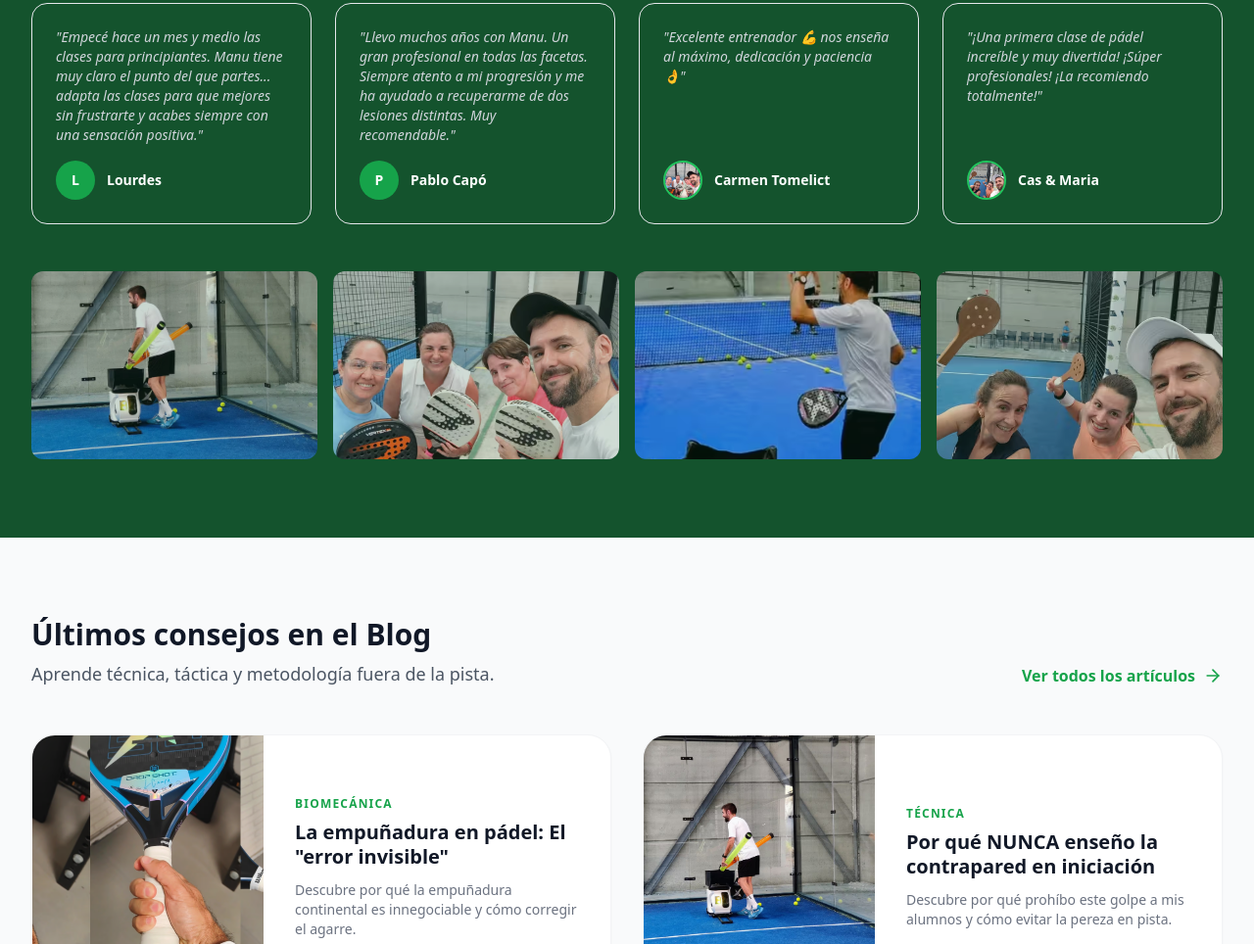
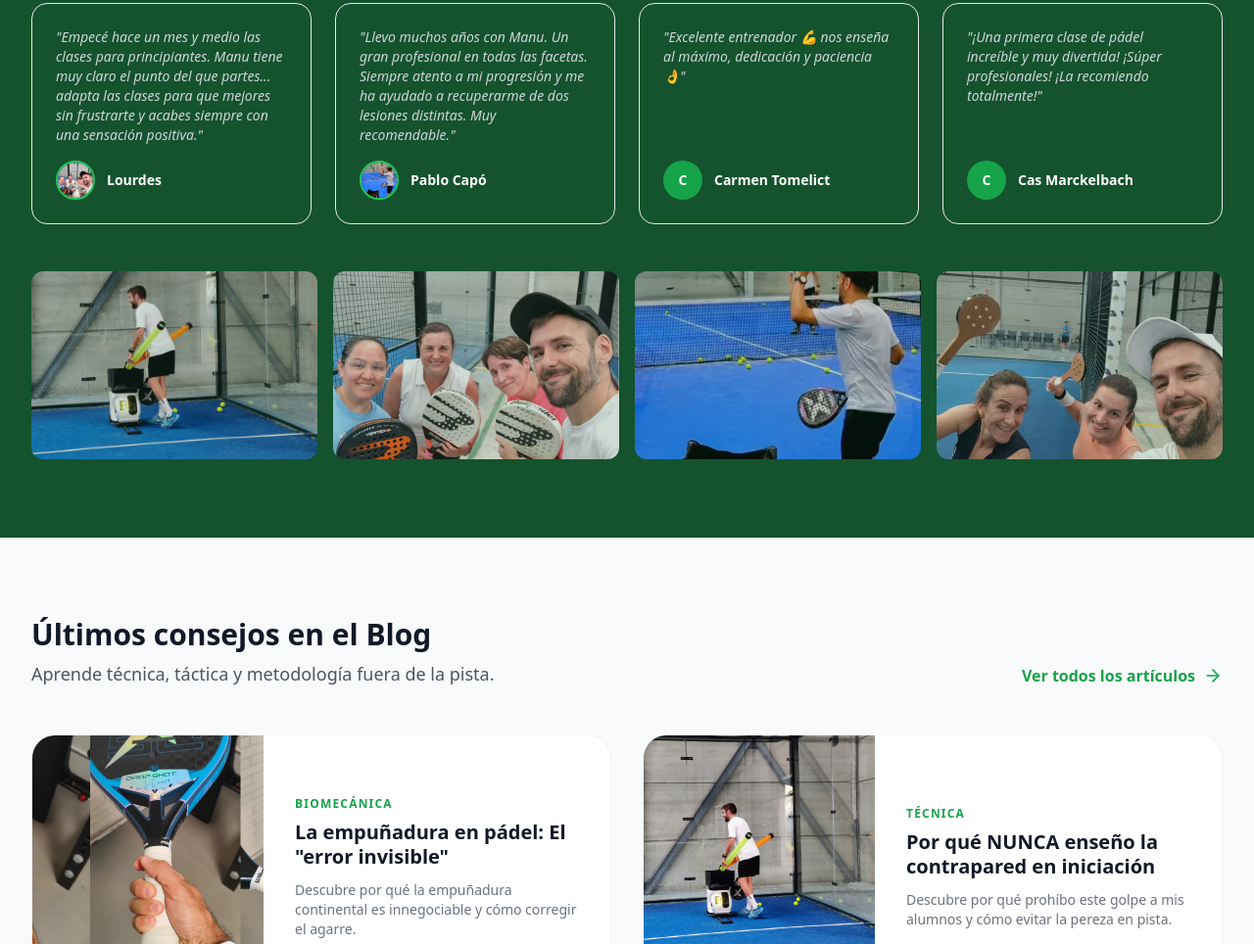
Before and after one commit to manucarri/manucarri.github.io, a plain HTML site: page index.html in a window 1280 px wide. Shown: the part 3694-4658 px from the top of the page at 98% size. Drawn offline with nearby package versions, Linux system fonts and the light colour scheme.

Commit message:
Update index.html

```diff
--- a/index.html
+++ b/index.html
@@ -289,25 +289,25 @@
                     <div class="bg-padel-800 p-6 rounded-2xl border border-padel-700 flex flex-col">
                         <p class="text-gray-300 text-sm italic mb-4 flex-grow">"Empecé hace un mes y medio las clases para principiantes. Manu tiene muy claro el punto del que partes... adapta las clases para que mejores sin frustrarte y acabes siempre con una sensación positiva."</p>
                         <div class="font-bold text-white text-sm flex items-center gap-3">
-                            <div class="w-10 h-10 bg-padel-600 rounded-full flex items-center justify-center">L</div> Lourdes
+                            <img src="grupos-padel-valencia.avif" class="w-10 h-10 rounded-full object-cover border-2 border-padel-500" alt="Alumnas de pádel en Valencia"> Lourdes
                         </div>
                     </div>
                     <div class="bg-padel-800 p-6 rounded-2xl border border-padel-700 flex flex-col">
                         <p class="text-gray-300 text-sm italic mb-4 flex-grow">"Llevo muchos años con Manu. Un gran profesional en todas las facetas. Siempre atento a mi progresión y me ha ayudado a recuperarme de dos lesiones distintas. Muy recomendable."</p>
                         <div class="font-bold text-white text-sm flex items-center gap-3">
-                            <div class="w-10 h-10 bg-padel-600 rounded-full flex items-center justify-center">P</div> Pablo Capó
+                            <img src="profesor-padel-valencia.avif" class="w-10 h-10 rounded-full object-cover border-2 border-padel-500" alt="Clases divertidas de pádel"> Pablo Capó
                         </div>
                     </div>
                     <div class="bg-padel-800 p-6 rounded-2xl border border-padel-700 flex flex-col">
                         <p class="text-gray-300 text-sm italic mb-4 flex-grow">"Excelente entrenador 💪 nos enseña al máximo, dedicación y paciencia 👌"</p>
                         <div class="font-bold text-white text-sm flex items-center gap-3">
-                            <img src="grupos-padel-valencia.avif" class="w-10 h-10 rounded-full object-cover border-2 border-padel-500" alt="Alumnas de pádel en Valencia"> Carmen Tomelict
+                            <div class="w-10 h-10 bg-padel-600 rounded-full flex items-center justify-center">C</div> Carmen Tomelict
                         </div>
                     </div>
                     <div class="bg-padel-800 p-6 rounded-2xl border border-padel-700 flex flex-col">
                         <p class="text-gray-300 text-sm italic mb-4 flex-grow">"¡Una primera clase de pádel increíble y muy divertida! ¡Súper profesionales! ¡La recomiendo totalmente!"</p>
                         <div class="font-bold text-white text-sm flex items-center gap-3">
-                            <img src="opiniones-padel-clases-valencia.avif" class="w-10 h-10 rounded-full object-cover border-2 border-padel-500" alt="Clases divertidas de pádel"> Cas & Maria
+                            <div class="w-10 h-10 bg-padel-600 rounded-full flex items-center justify-center">C</div> Cas Marckelbach
                         </div>
                     </div>
                 </div>
```
